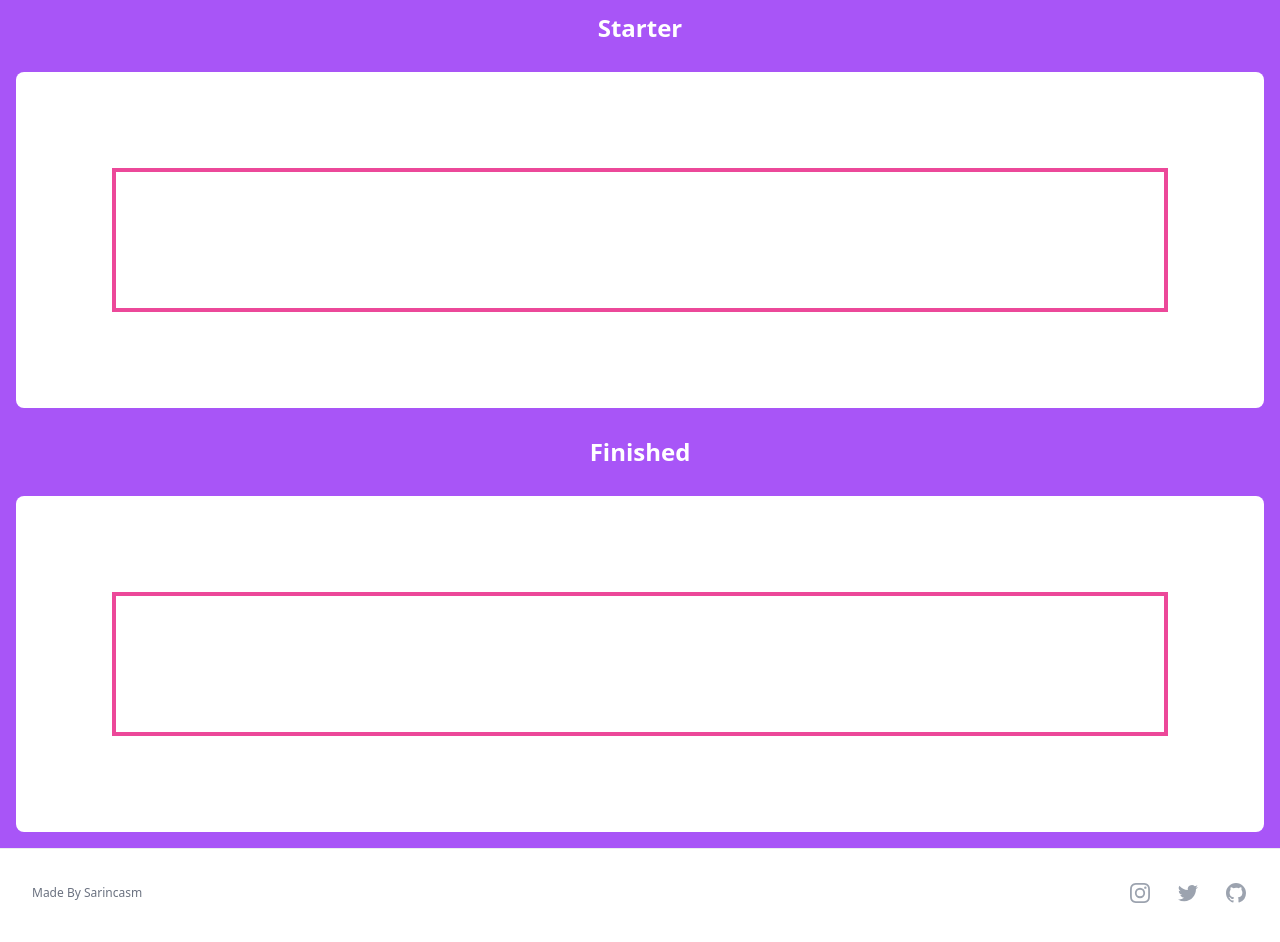
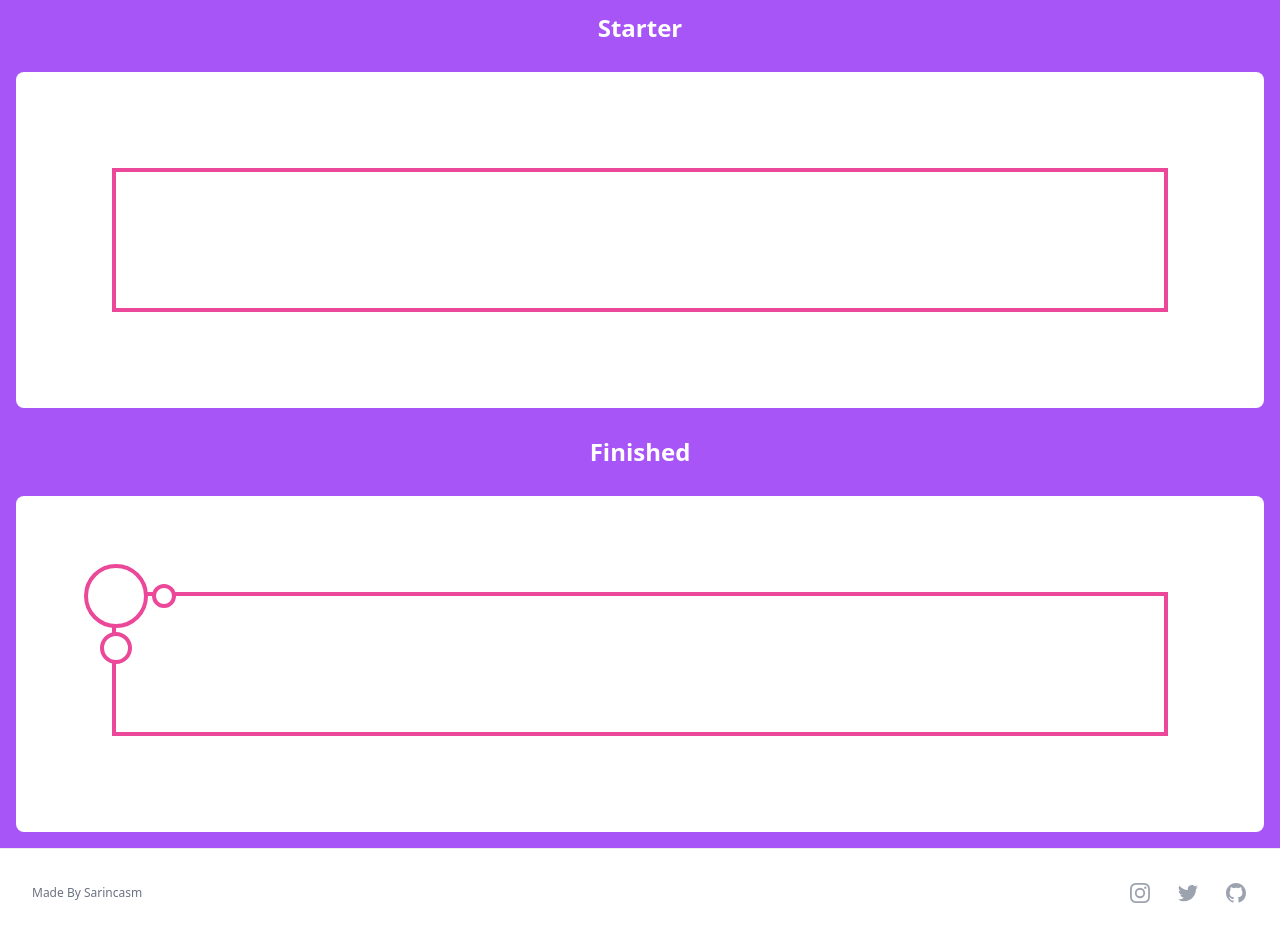
Before and after one commit to sarincasm/jar-of-dirt, a Next.js app in the folder style/css-fundamentals/: page /rendering-logic-ii/containing-blocks/bubble-border in a window 1280 px wide. Shown: the top 942 px of the page. Built offline with nearby package versions, Linux system fonts and the light colour scheme.

Commit message:
CSS Fundamentals Done: Bubble Border - Containing Blocks

```diff
--- a/style/css-fundamentals/app/rendering-logic-ii/containing-blocks/bubble-border/page.tsx
+++ b/style/css-fundamentals/app/rendering-logic-ii/containing-blocks/bubble-border/page.tsx
@@ -16,10 +16,10 @@ function renderDone() {
 	return (
 		<section className="p-4">
 			<div className="bg-white p-8 rounded-lg">
-				<div className="border-4 border-pink-500 h-36 m-16">
-					<div></div>
-					<div></div>
-					<div></div>
+				<div className="border-4 border-pink-500 h-36 m-16 relative">
+					<div className="w-16 h-16 rounded-full border-inherit border-4 absolute -left-8 -top-8 bg-white"></div>
+					<div className="w-8 h-8 rounded-full border-inherit border-4 absolute -left-4 top-9 bg-white"></div>
+					<div className="w-6 h-6 rounded-full border-inherit border-4 absolute left-9 -top-[12px] bg-white"></div>
 				</div>
 			</div>
 		</section>
```
